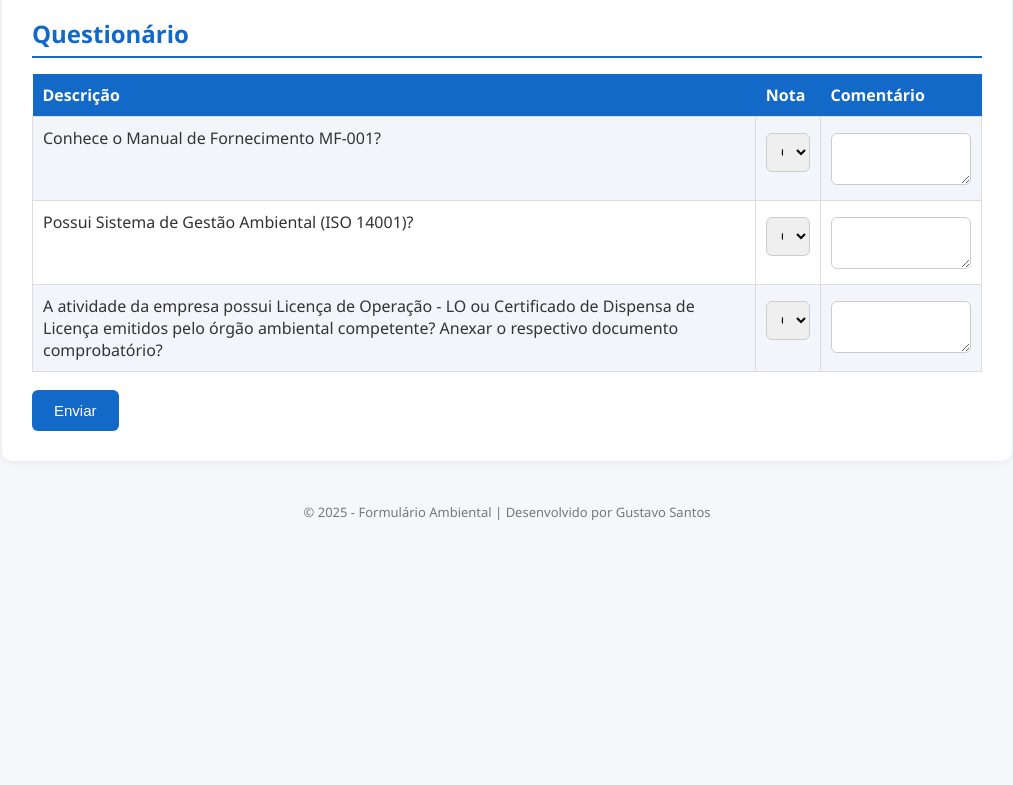
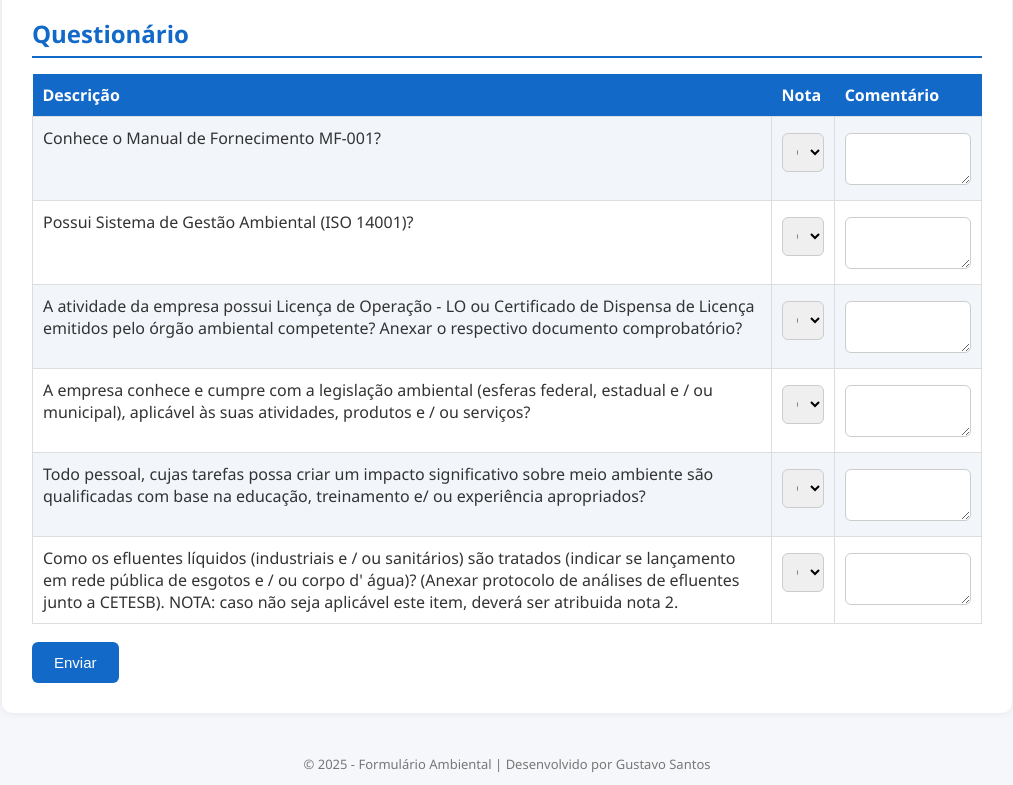
Before and after one commit to gustavocastanha44-lgtm/Formulario_Fornecedores, a plain HTML site: page index.html in a window 1280 px wide. Shown: the part 804-1589 px from the top of the page, without its empty margins (133-1146 px from the left). Before the commit the page ends 1337 px from the top, so only its background shows below. Drawn offline with Linux system fonts and the light colour scheme.

Commit message:
Add files via upload

```diff
--- a/index.html
+++ b/index.html
@@ -186,6 +186,43 @@
           <td><textarea name="q3_coment" rows="2"></textarea></td>
         </tr>
 
+        <tr>
+          <td>A empresa conhece e cumpre com a legislação ambiental (esferas federal, estadual e / ou municipal), aplicável às suas atividades, produtos e / ou serviços?</td>
+          <td>
+            <select name="q4_nota">
+              <option value="0">0</option>
+              <option value="1">1</option>
+              <option value="2">2</option>
+            </select>
+          </td>
+          <td><textarea name="q4_coment" rows="2"></textarea></td>
+        </tr>
+
+        <tr>
+          <td>Todo pessoal, cujas tarefas possa criar um impacto significativo sobre meio ambiente são qualificadas com base na educação, treinamento e/ ou experiência apropriados?</td>
+          <td>
+            <select name="q5_nota">
+              <option value="0">0</option>
+              <option value="1">1</option>
+              <option value="2">2</option>
+            </select>
+          </td>
+          <td><textarea name="q5_coment" rows="2"></textarea></td>
+        </tr>
+
+        <tr>
+          <td>Como os efluentes líquidos (industriais e / ou sanitários) são tratados (indicar se lançamento em rede pública de esgotos e / ou corpo d' água)? (Anexar protocolo de análises de efluentes junto a CETESB).
+NOTA: caso não seja aplicável este item, deverá ser atribuida nota 2.</td>
+          <td>
+            <select name="q6_nota">
+              <option value="0">0</option>
+              <option value="1">1</option>
+              <option value="2">2</option>
+            </select>
+          </td>
+          <td><textarea name="q6_coment" rows="2"></textarea></td>
+        </tr>
+
       </table>
 
       <button type="submit">Enviar</button>
```
